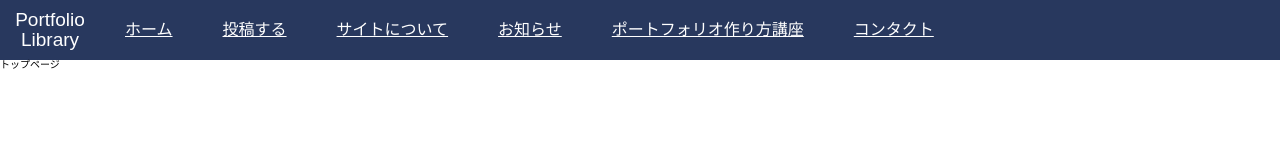
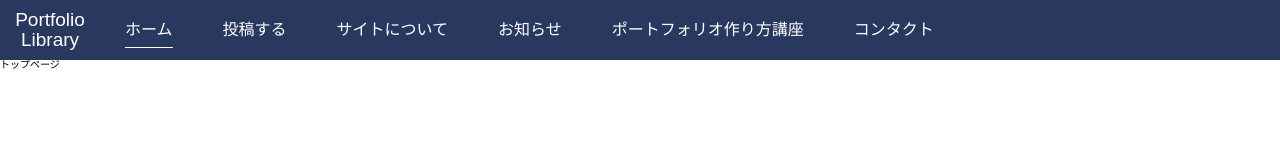
Before and after one commit to Kou0402/portfolio-library-new, a Nuxt app: page / in a window 1280 px wide. Shown: the top 160 px of the page. Built offline with nearby package versions, Linux system fonts and the light colour scheme.

Commit message:
style: update navlink animation

```diff
--- a/components/layouts/NavBar.vue
+++ b/components/layouts/NavBar.vue
@@ -2,11 +2,11 @@
   <section class="nav-bar">
     <NavLogo></NavLogo>
     <NavLink path="/">ホーム</NavLink>
-    <NavLink path="/">投稿する</NavLink>
-    <NavLink path="/">サイトについて</NavLink>
-    <NavLink path="/">お知らせ</NavLink>
-    <NavLink path="/">ポートフォリオ作り方講座</NavLink>
-    <NavLink path="/">コンタクト</NavLink>
+    <NavLink path="post">投稿する</NavLink>
+    <NavLink path="about">サイトについて</NavLink>
+    <NavLink path="news">お知らせ</NavLink>
+    <NavLink path="lecture">ポートフォリオ作り方講座</NavLink>
+    <NavLink path="contact">コンタクト</NavLink>
   </section>
 </template>
 
--- a/components/layouts/NavLink.vue
+++ b/components/layouts/NavLink.vue
@@ -21,8 +21,37 @@ export default {
   justify-content: center;
   align-items: center;
   > .name {
+    display: inline-block;
+    position: relative;
     color: $base-color;
     font-size: 1.6rem;
+    text-decoration: none;
+  }
+  > .name::after {
+    position: absolute;
+    bottom: -10px;
+    left: 0;
+    content: '';
+    background: $base-color;
+    width: 100%;
+    height: 1px;
+    transform: scale(0, 1);
+    transform-origin: center top;
+    transition: transform 0.3s;
+  }
+  > .name:hover::after {
+    transform: scale(1.1, 1);
+  }
+  > .nuxt-link-exact-active::after {
+    position: absolute;
+    bottom: -10px;
+    left: 0;
+    content: '';
+    width: 100%;
+    height: 1px;
+    background: $base-color;
+    transform: scale(1, 1);
+    transform-origin: center top;
   }
 }
 </style>
```
